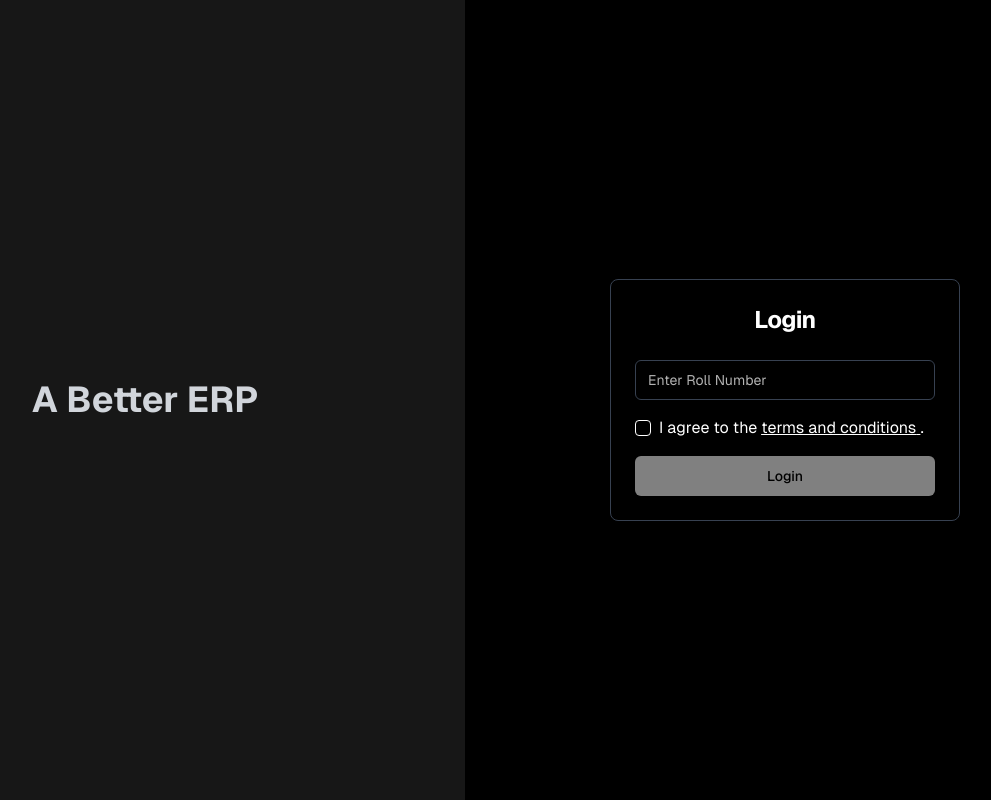
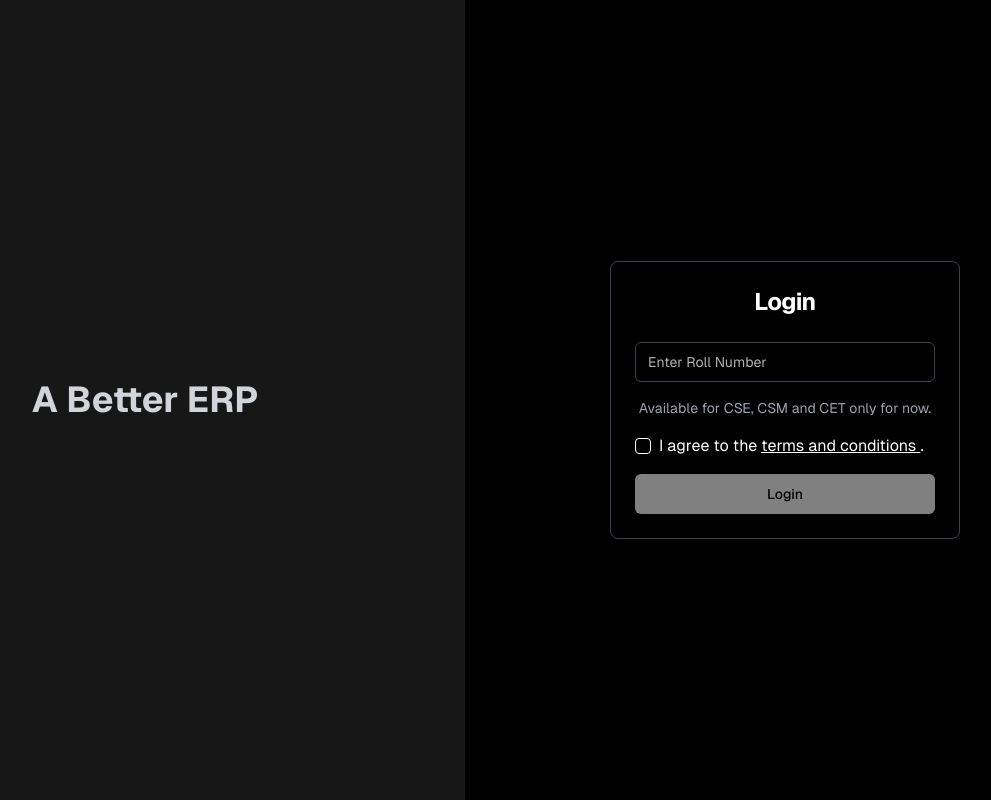
Before and after one commit to saiteja1290/abettererp, a Next.js app: page / in a window 1280 px wide. Shown: the whole page, without its empty margins (175-1166 px from the left). Built offline with nearby package versions, Linux system fonts and the light colour scheme.

Commit message:
availability

```diff
--- a/app/page.js
+++ b/app/page.js
@@ -7,8 +7,6 @@ import { Input } from "@/components/ui/input"
 import { Button } from "@/components/ui/button"
 import { Card, CardContent, CardHeader, CardTitle } from "@/components/ui/card"
 import { Loader } from "react-feather"
-
-// import { Checkbox } from "@/components/ui/checkbox"
 import { Checkbox } from '@/components/ui/checkbox'
 
 export default function Home() {
@@ -62,6 +60,11 @@ export default function Home() {
                 disabled={loading}
               />
 
+              {/* Message for Section Limitation */}
+              <p className="text-center text-gray-400 text-sm">
+                Available for CSE, CSM and CET only for now.
+              </p>
+
               {/* Terms and Conditions Checkbox */}
               <div className="flex items-center space-x-2">
                 <Checkbox
```
